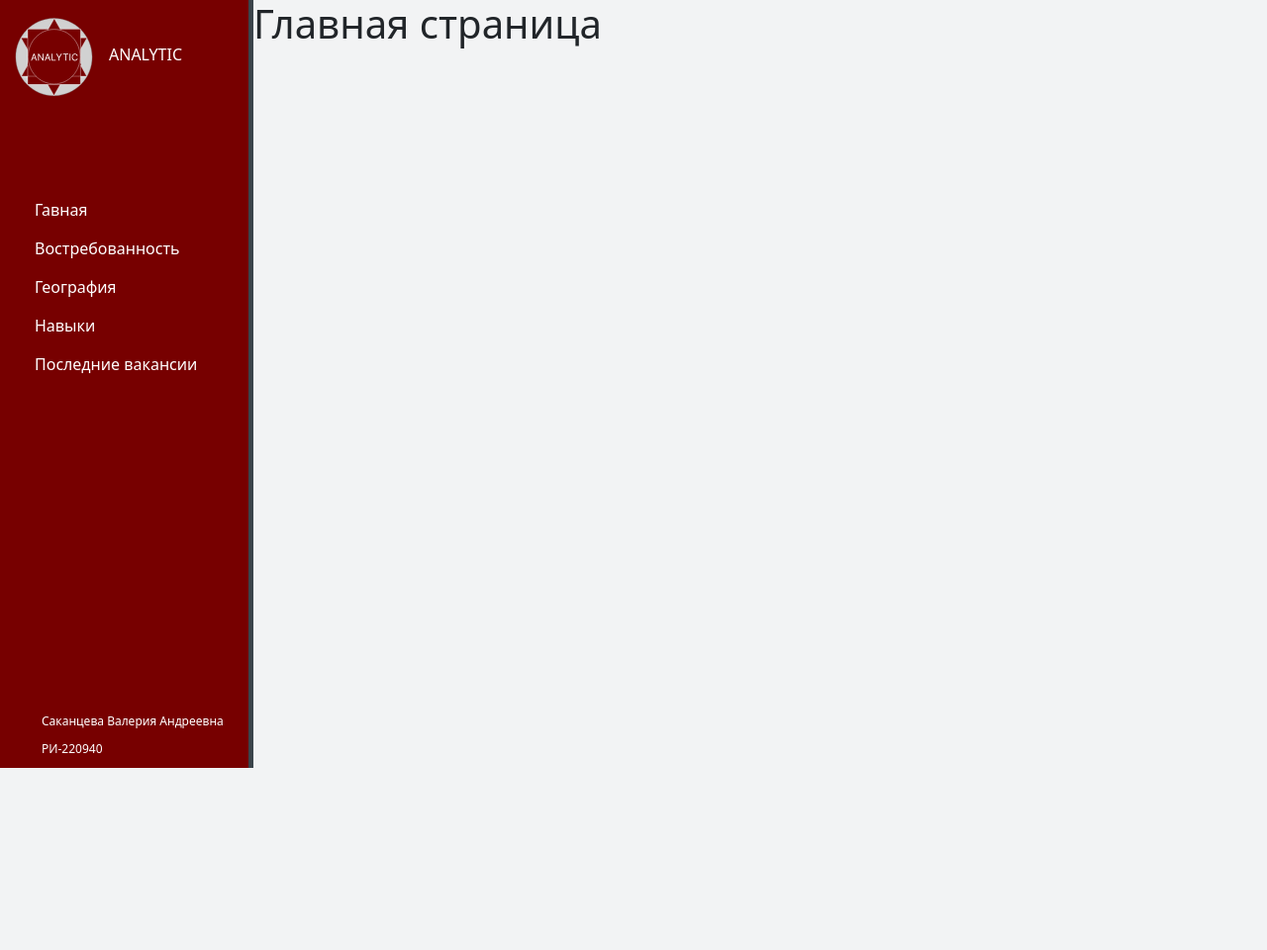
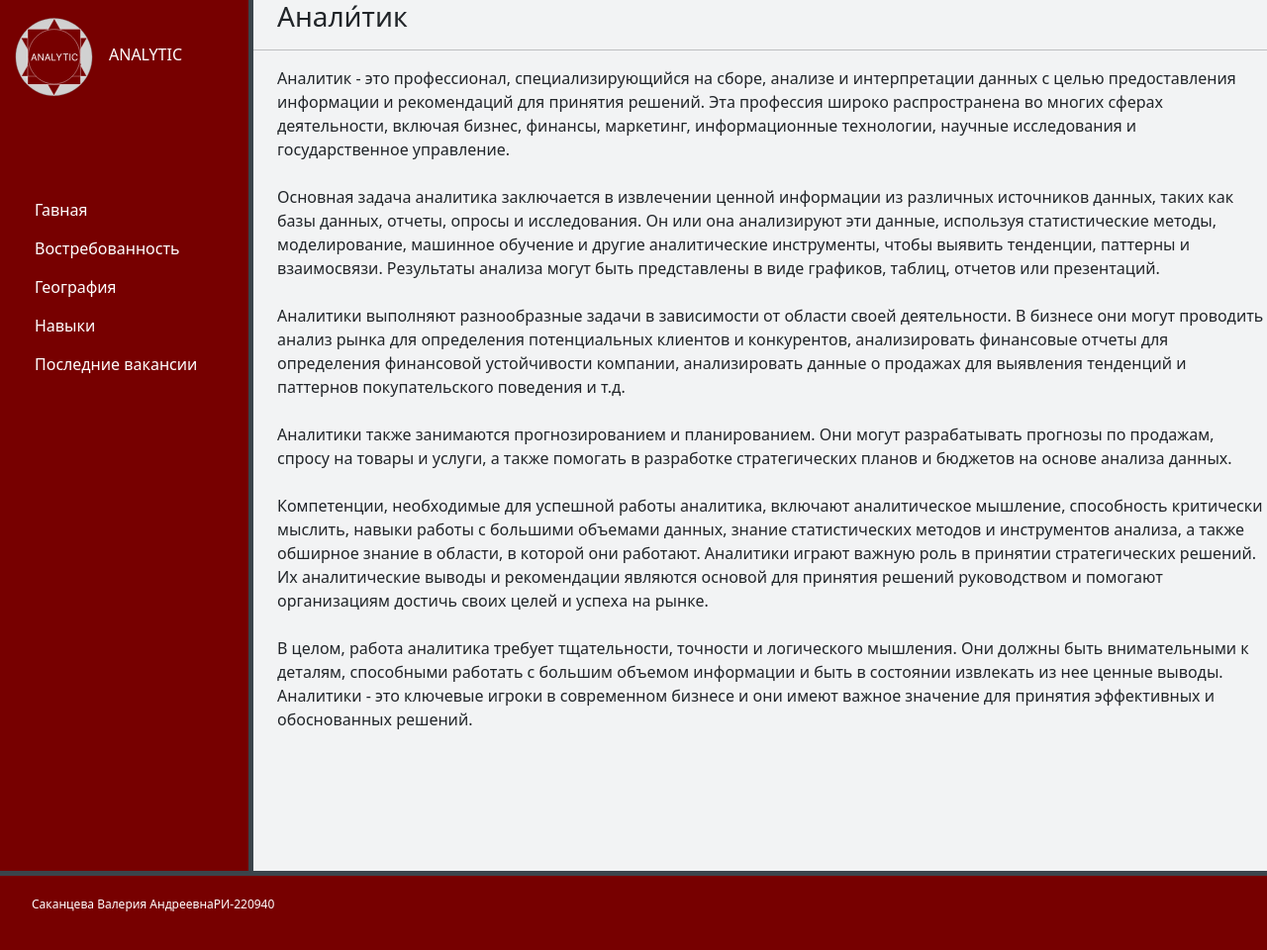
Before and after one commit to lerasakantseva/Python-project, a Django app: template analitic/main/templates/main/index.html in a window 1280 px wide. Shown: the whole page at 99% size. Before the commit the page ends 776 px from the top, so only its background shows below. Run offline with Django 5.2, Linux system fonts and the light colour scheme; the template is opened without the code that fills it, so the values that code supplies are empty.

Commit message:
make django project

```diff
--- a/analitic/main/static/main/css/main.css
+++ b/analitic/main/static/main/css/main.css
@@ -7,7 +7,7 @@ aside{
     background: #770000;
     width: 20%;
     padding: 2,5%;
-    height:80vh;
+    height:110vh;
     color:#fff;
     border-right: 5px solid #3b444b;
 }
@@ -38,21 +38,28 @@ aside h2{
 }
 
 footer{
-    float: bottom;
-    padding-top: 83vh;
+    float: left;
     background: #770000;
-    width:20%;
-    padding: 2,5%;
+    height: 10vh;
+    width:100%;
     color:#fff;
-    border-right: 5px solid #3b444b;
+    border-top: 5px solid #3b444b;
 }
 
 footer ul li {
-    padding-left:10px;
-    padding-bottom:10px;
     font-size:12px;
 }
 
 footer ul{
+    padding-top: 20px;
     list-style:none;
+    display: flex;
 }
+
+.description{
+    padding-left: 280px;
+}
+
+main h3{
+    padding-left: 280px;
+}
--- a/analitic/main/templates/main/layout.html
+++ b/analitic/main/templates/main/layout.html
@@ -27,8 +27,16 @@
     </aside>
     </header>
     <main>
-        {% block content %}
-        {% endblock %}
+        <span>
+        <h3>Анали́тик</h3><hr>
+        <p class="description">Аналитик - это профессионал, специализирующийся на сборе, анализе и интерпретации данных с целью предоставления информации и рекомендаций для принятия решений. Эта профессия широко распространена во многих сферах деятельности, включая бизнес, финансы, маркетинг, информационные технологии, научные исследования и государственное управление.<br><br>
+Основная задача аналитика заключается в извлечении ценной информации из различных источников данных, таких как базы данных, отчеты, опросы и исследования. Он или она анализируют эти данные, используя статистические методы, моделирование, машинное обучение и другие аналитические инструменты, чтобы выявить тенденции, паттерны и взаимосвязи. Результаты анализа могут быть представлены в виде графиков, таблиц, отчетов или презентаций.<br><br>
+Аналитики выполняют разнообразные задачи в зависимости от области своей деятельности. В бизнесе они могут проводить анализ рынка для определения потенциальных клиентов и конкурентов, анализировать финансовые отчеты для определения финансовой устойчивости компании, анализировать данные о продажах для выявления тенденций и паттернов покупательского поведения и т.д.<br><br>
+Аналитики также занимаются прогнозированием и планированием. Они могут разрабатывать прогнозы по продажам, спросу на товары и услуги, а также помогать в разработке стратегических планов и бюджетов на основе анализа данных.<br><br>
+Компетенции, необходимые для успешной работы аналитика, включают аналитическое мышление, способность критически мыслить, навыки работы с большими объемами данных, знание статистических методов и инструментов анализа, а также обширное знание в области, в которой они работают.
+Аналитики играют важную роль в принятии стратегических решений. Их аналитические выводы и рекомендации являются основой для принятия решений руководством и помогают организациям достичь своих целей и успеха на рынке.<br><br>
+В целом, работа аналитика требует тщательности, точности и логического мышления. Они должны быть внимательными к деталям, способными работать с большим объемом информации и быть в состоянии извлекать из нее ценные выводы. Аналитики - это ключевые игроки в современном бизнесе и они имеют важное значение для принятия эффективных и обоснованных решений.</p>
+        </span>
     </main>
     <footer>
         <ul>
```
Also changed, not shown: analitic/main/templates/main/index.html (line endings or trailing spaces).
